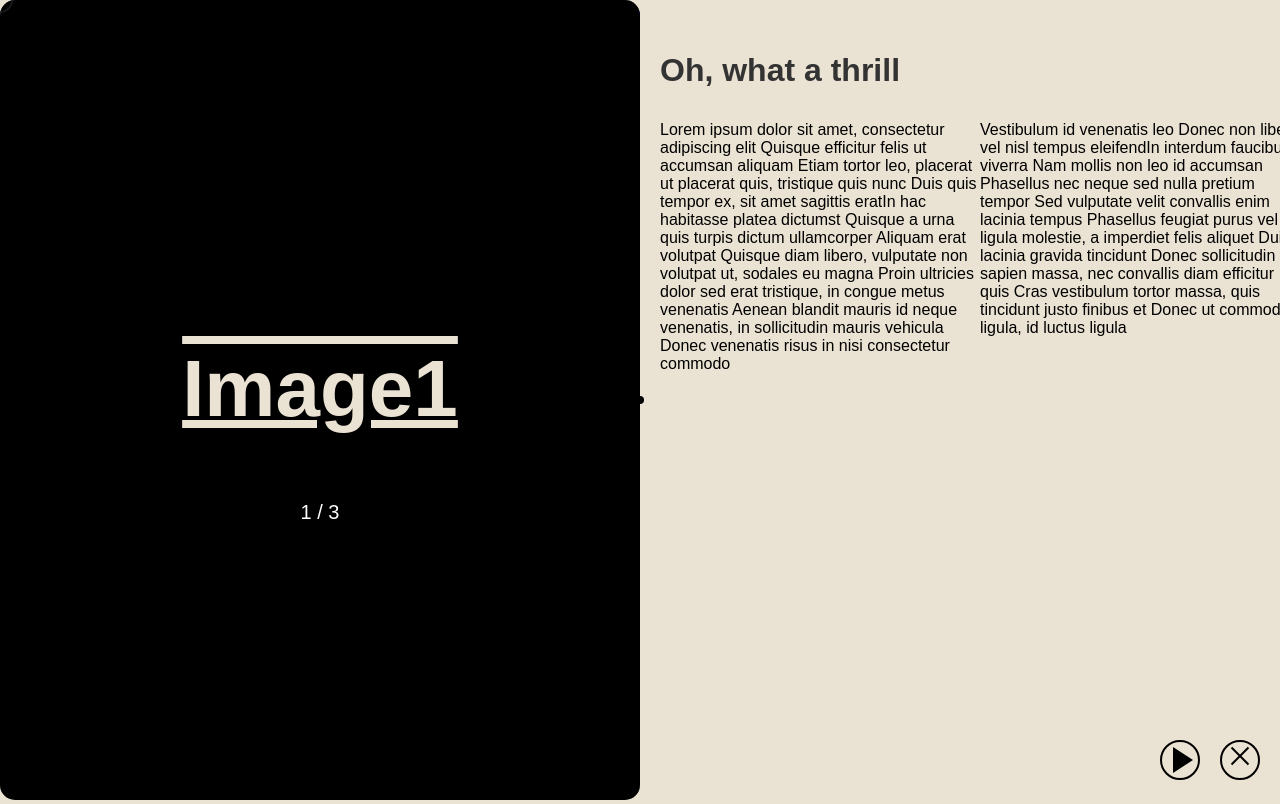
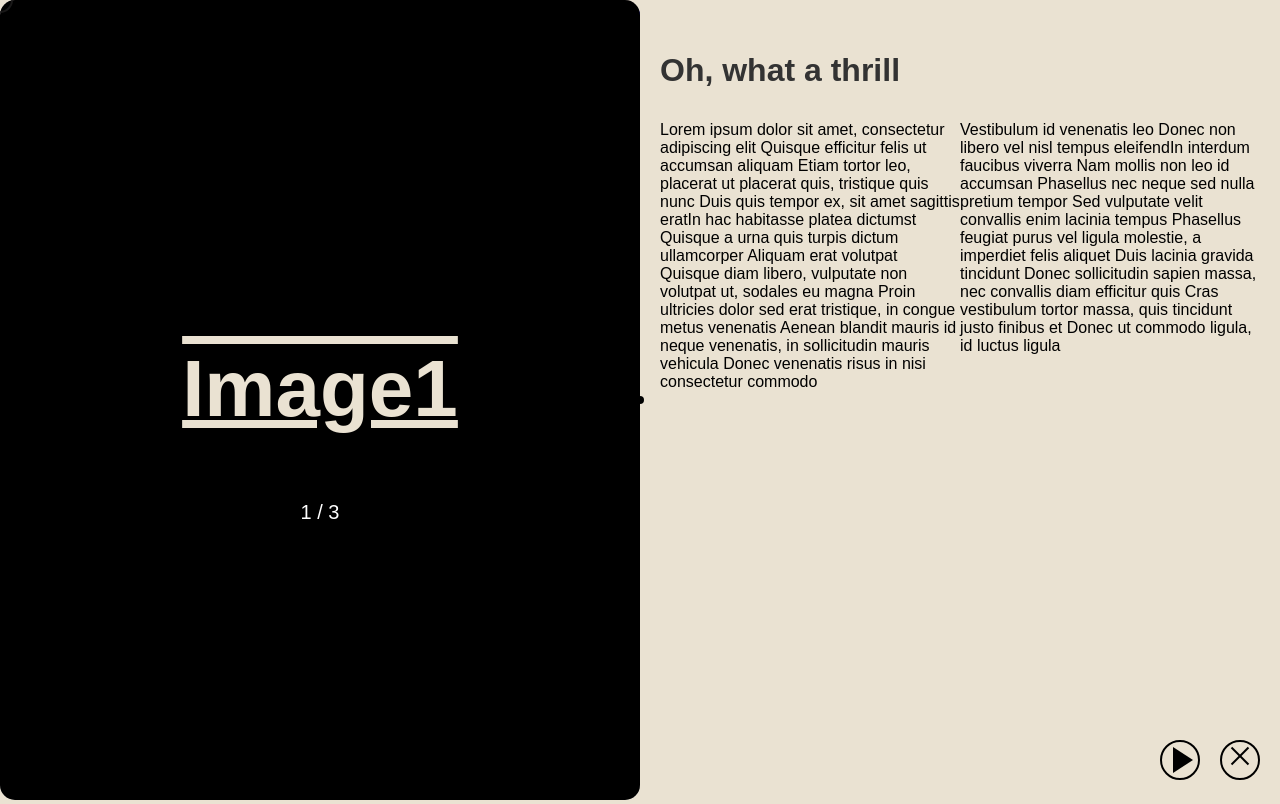
Before and after one commit to tiagossaurus-rex/diasporama, a React (Create React App) app: page /Projects/my-project in a window 1280 px wide. Built offline with nearby package versions, Linux system fonts and the light colour scheme; no server answers.

Commit message:
add styling to text wrapper div in view component

```diff
--- a/src/components/view/styles/view.js
+++ b/src/components/view/styles/view.js
@@ -76,6 +76,9 @@ export const Header = styled.header`
 `;
 
 export const Textwrapper = styled.section`
+  display: flex;
+  flex-direction: row;
+  flex-wrap: wrap;
   padding: 20px;
 `;
 export const H1 = styled.h1`
```
